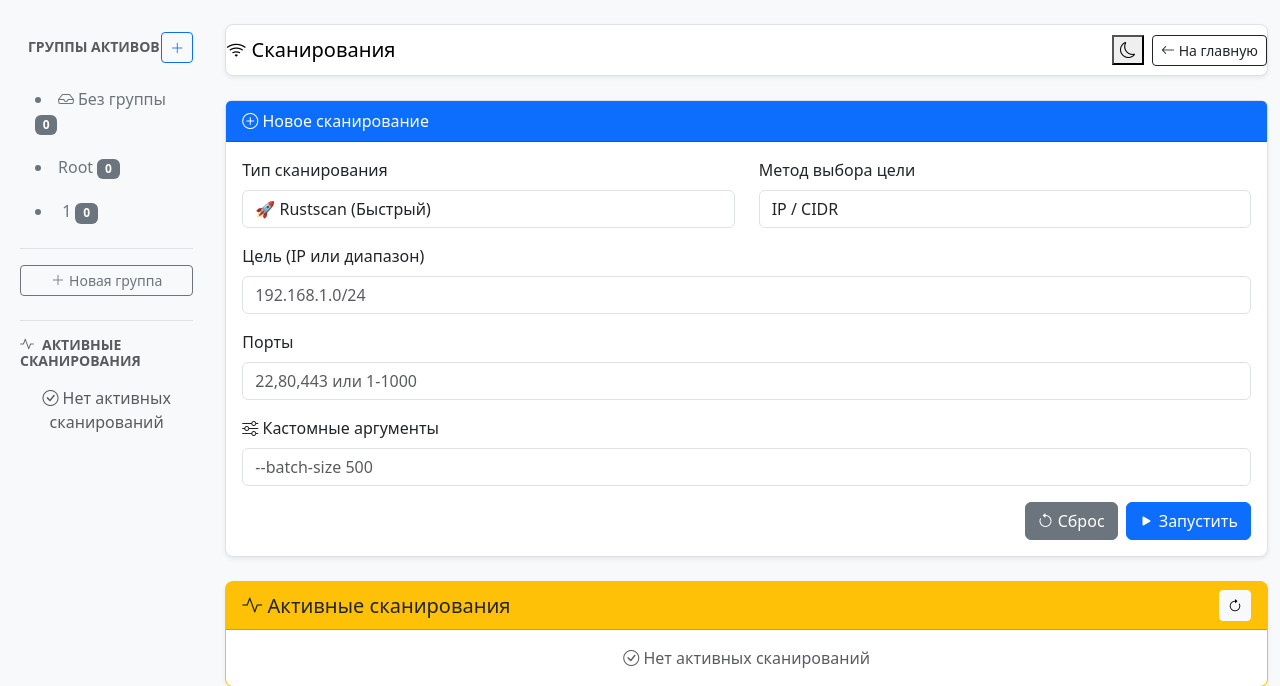
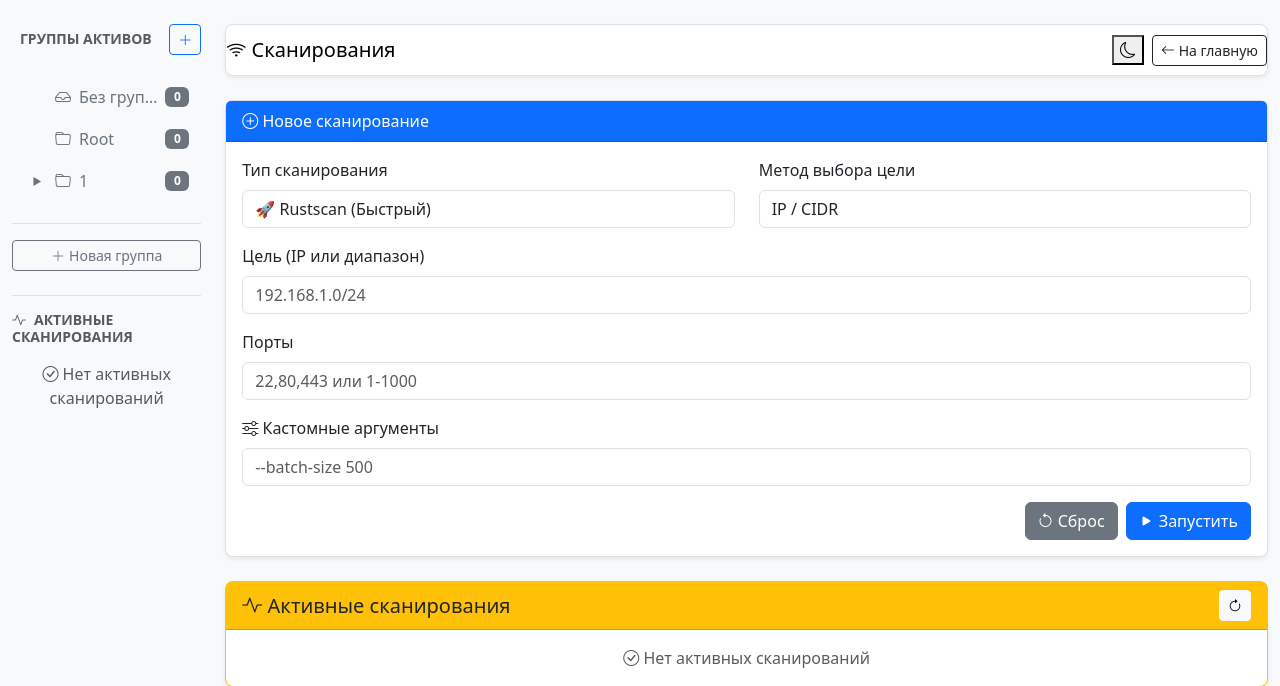
Before and after one commit to iebrosalin/turbo-funicular, a Flask app: page /scans in a window 1280 px wide. Shown: the top 686 px of the page. Run offline with Flask 3, Linux system fonts and the light colour scheme; data comes from the database, SQL or seed files in the repository; data that the repository does not hold is empty; some libraries are stand-ins or nearby versions.

Commit message:
фичи,фичи

```diff
--- a/static/css/style.css
+++ b/static/css/style.css
@@ -59,3 +59,112 @@ body { background-color: var(--bg-body); color: var(--text-primary); font-family
     background-color: rgba(220, 53, 69, 0.1);
     color: var(--bs-danger);
 }
+
+
+/* ═══════════════════════════════════════════════════════════════
+   СТИЛИ ДЛЯ ДЕРЕВА ГРУПП
+   ═══════════════════════════════════════════════════════════════ */
+
+/* Контейнер дерева групп */
+#group-tree {
+    padding: 0.25rem 0;
+}
+
+#group-tree ul {
+    list-style: none;
+    padding-left: 0;
+    margin: 0;
+}
+
+#group-tree ul.nested {
+    padding-left: 1.5rem;
+    margin-top: 0.25rem;
+}
+
+/* Скрытие/отображение вложенных списков */
+#group-tree .nested {
+    display: none;
+}
+
+#group-tree .nested.active {
+    display: block;
+}
+
+#group-tree li {
+    margin: 0.125rem 0;
+    position: relative;
+}
+
+/* Элемент дерева (узел) */
+.tree-node {
+    display: flex;
+    align-items: center;
+    gap: 0.5rem;
+    user-select: none;
+    -webkit-user-select: none;
+}
+
+/* Индикатор раскрытия/сворачивания (caret) */
+.caret {
+    display: inline-flex;
+    align-items: center;
+    justify-content: center;
+    width: 1.25rem;
+    height: 1.25rem;
+    cursor: pointer;
+    transition: transform 0.2s ease;
+    color: var(--text-secondary);
+    flex-shrink: 0;
+}
+
+.caret::before {
+    content: "▶";
+    font-size: 0.625rem;
+    display: inline-block;
+}
+
+.caret-down {
+    transform: rotate(90deg);
+}
+
+.caret-down::before {
+    content: "▶";
+}
+
+/* Пустой спейсер вместо caret для листовых узлов */
+.caret-spacer {
+    display: inline-block;
+    width: 1.25rem;
+    height: 1.25rem;
+    flex-shrink: 0;
+}
+
+/* Иконка папки для группы */
+.tree-node .folder-icon {
+    color: var(--text-secondary);
+    flex-shrink: 0;
+}
+
+.tree-node:hover .folder-icon {
+    color: var(--bs-primary);
+}
+
+.tree-node.active .folder-icon {
+    color: var(--bs-primary);
+}
+
+/* Название группы */
+.tree-node .group-name {
+    flex-grow: 1;
+    white-space: nowrap;
+    overflow: hidden;
+    text-overflow: ellipsis;
+}
+
+/* Бейдж с количеством активов */
+.tree-node .badge {
+    flex-shrink: 0;
+    font-size: 0.75rem;
+    min-width: 1.5rem;
+    justify-content: center;
+}
--- a/static/js/modules/scans.js
+++ b/static/js/modules/scans.js
@@ -111,7 +111,7 @@ export async function updateScanHistory(){
 
 export async function pollActiveScans() {
     try {
-        const res = await fetch('/api/scans/active');
+        const res = await fetch('/api/scans/status');
         if (!res.ok) return;
         const data = await res.json();
 
--- a/static/js/modules/theme.js
+++ b/static/js/modules/theme.js
@@ -112,8 +112,8 @@ export function initTreeTogglers() {
         if (e.target.classList.contains('caret') || e.target.closest('.caret')) {
             e.preventDefault();
             e.stopPropagation();
-            const nested = treeNode.querySelector(".nested");
-            if (nested) {
+            const nested = treeNode.nextElementSibling;
+            if (nested && nested.classList.contains('nested')) {
                 nested.classList.toggle("active");
                 const caret = treeNode.querySelector('.caret');
                 if (caret) caret.classList.toggle("caret-down");
--- a/static/js/modules/tree.js
+++ b/static/js/modules/tree.js
@@ -1,5 +1,7 @@
 // static/js/modules/tree.js
 import { renderAssets } from './assets.js';
+
+let currentFilter = { groupId: null, ungrouped: false };
 
 export async function refreshGroupTree() {
     try {
@@ -25,8 +27,10 @@ export async function refreshGroupTree() {
                 const indentClass = node.depth > 0 ? 'ms-' + Math.min(node.depth * 2, 5) : '';
 
                 html += `
-                    <li class="tree-node ${indentClass}" data-id="${node.id}">
+                    <li>
+                        <div class="tree-node" data-id="${node.id}">
                             ${hasChildren ? '<span class="caret"></span>' : '<span class="caret-spacer"></span>'}
+                            <i class="bi bi-folder folder-icon"></i>
                             <span class="group-name"
                                   data-id="${node.id}"
                                   data-name="${node.name}"
@@ -37,12 +41,13 @@ export async function refreshGroupTree() {
                                 ${node.is_dynamic ? '<i class="bi bi-funnel ms-1 text-muted" title="Динамическая группа"></i>' : ''}
                             </span>
                             <span class="badge bg-secondary ms-auto">${node.asset_count || 0}</span>
-                    </li>
+                        </div>
                 `;
 
                 if (hasChildren) {
                     html += `<ul class="nested">${buildTreeHtml(nodes, node.id)}</ul>`;
                 }
+                html += `</li>`;
             });
 
             return html;
@@ -50,15 +55,19 @@ export async function refreshGroupTree() {
 
         // Ungrouped секция
         let ungroupedHtml = `
-            <li class="tree-node" data-id="ungrouped">
+            <li>
+                <div class="tree-node" data-id="ungrouped">
+                    <span class="caret-spacer"></span>
+                    <i class="bi bi-inbox folder-icon"></i>
                     <span class="group-name" data-id="ungrouped">
-                    <i class="bi bi-inbox me-1"></i>Без группы
+                        Без группы
                     </span>
                     <span class="badge bg-secondary ms-auto">${data.ungrouped_count || 0}</span>
+                </div>
             </li>
         `;
 
-        treeContainer.innerHTML = ungroupedHtml + buildTreeHtml(data.flat);
+        treeContainer.innerHTML = `<ul>${ungroupedHtml + buildTreeHtml(data.flat)}</ul>`;
 
         // Восстанавливаем выделение
         if (isUngrouped) {
@@ -72,10 +81,8 @@ export async function refreshGroupTree() {
             }
         }
 
-        // Пересоздаем обработчики событий
-        if (typeof initTreeTogglers === 'function') {
+        // Инициализируем обработчики событий
         initTreeTogglers();
-        }
 
     } catch (e) {
         console.error('Ошибка обновления дерева групп:', e);
@@ -99,7 +106,47 @@ export async function loadAssets(groupId = null, ungrouped = false) {
         const data = await res.json();
 
         renderAssets(data);
+        currentFilter = { groupId, ungrouped };
     } catch (e) {
         console.error('Ошибка загрузки активов:', e);
     }
 }
+
+function initTreeTogglers() {
+    const treeContainer = document.getElementById('group-tree');
+
+    // Обработчик кликов по узлам дерева
+    treeContainer.addEventListener('click', function(e) {
+        const groupSpan = e.target.closest('.group-name');
+        if (groupSpan) {
+            const nodeId = groupSpan.dataset.id;
+
+            // Удаляем активный класс со всех узлов
+            treeContainer.querySelectorAll('.tree-node').forEach(node => {
+                node.classList.remove('active');
+            });
+
+            // Добавляем активный класс к выбранному узлу
+            const clickedNode = e.target.closest('.tree-node');
+            clickedNode.classList.add('active');
+
+            // Загружаем активы в зависимости от типа узла
+            if (nodeId === 'ungrouped') {
+                loadAssets(null, true);
+            } else {
+                loadAssets(parseInt(nodeId), false);
+            }
+        }
+
+        const caret = e.target.closest('.caret');
+        if (caret) {
+            const parentLi = caret.parentElement.parentElement;
+            parentLi.classList.toggle("active");
+            caret.classList.toggle("down");
+        }
+    });
+}
+
+export function getCurrentFilter() {
+    return currentFilter;
+}
--- a/templates/components/group_tree.html
+++ b/templates/components/group_tree.html
@@ -31,62 +31,3 @@
     </div>
 </div>
 </div>
-
-<!-- 🔹 Стили для компонента -->
-<style>
-    .group-tree-container {
-        background: var(--bg-body);
-        border-radius: 0.5rem;
-        padding: 0.5rem;
-    }
-
-    #group-tree ul.nested {
-        list-style: none;
-        padding-left: 1.25rem;
-        margin: 0;
-    }
-
-    #group-tree li {
-        margin: 0.25rem 0;
-    }
-
-    .tree-node {
-        cursor: pointer;
-        padding: 0.5rem 0.75rem;
-        border-radius: 0.375rem;
-        border-left: 3px solid transparent;
-        color: var(--text-secondary);
-        transition: all 0.2s ease;
-    }
-
-    .tree-node:hover {
-        background-color: var(--bg-hover);
-        border-left-color: var(--bs-primary);
-        color: var(--text-primary);
-    }
-
-    .tree-node.active {
-        background: rgba(13, 110, 253, 0.1);
-        border-left-color: var(--bs-primary);
-        color: var(--bs-primary);
-    }
-
-    .caret {
-        cursor: pointer;
-        user-select: none;
-        display: inline-block;
-        transition: transform 0.2s ease;
-    }
-
-    .caret-down {
-        transform: rotate(90deg);
-    }
-
-    .nested {
-        display: none;
-    }
-
-    .nested.active {
-        display: block;
-    }
-</style>
```
Lines whose indentation alone changed are shown as unchanged.
